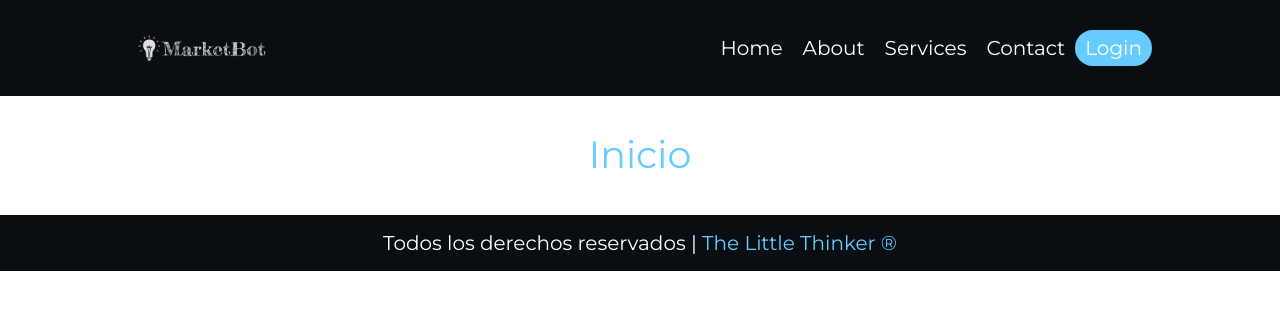
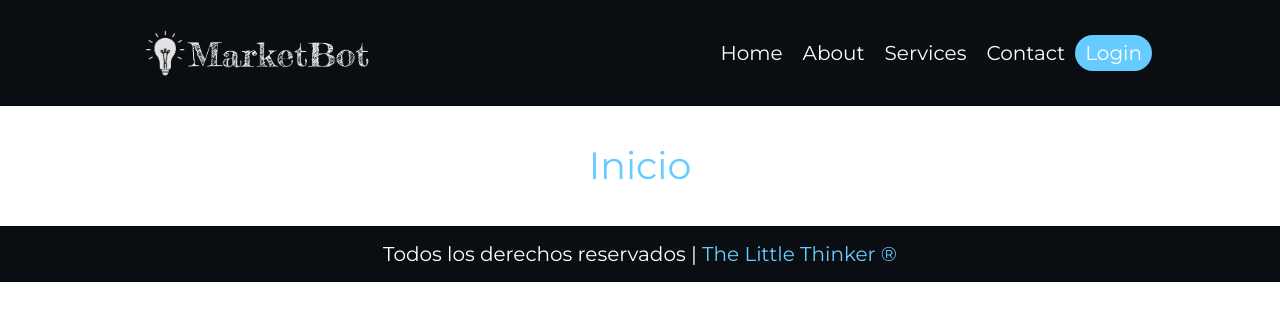
Before and after one commit to anibalbalderas/marketbot, a Flask app: page /admin in a window 1280 px wide. Shown: the top 321 px of the page. Run offline with Flask 2, Linux system fonts and the light colour scheme; parts of the project's set-up code (start-up, migrations or seed data) failed here and were passed over; some libraries are stand-ins or nearby versions.

Commit message:
Update style.css

```diff
--- a/static/css/style.css
+++ b/static/css/style.css
@@ -82,14 +82,11 @@ footer a{
     align-items: center;
     padding: 3rem 0;
 }
-.logo{
+.menu__logo{
     width: 25%;
 }
-.logo img{
-    width: 100%;
-}
 .menu__nav{
-    width: 60%;
+    width: 70%;
     display: flex;
     justify-content: end;
 }
```
